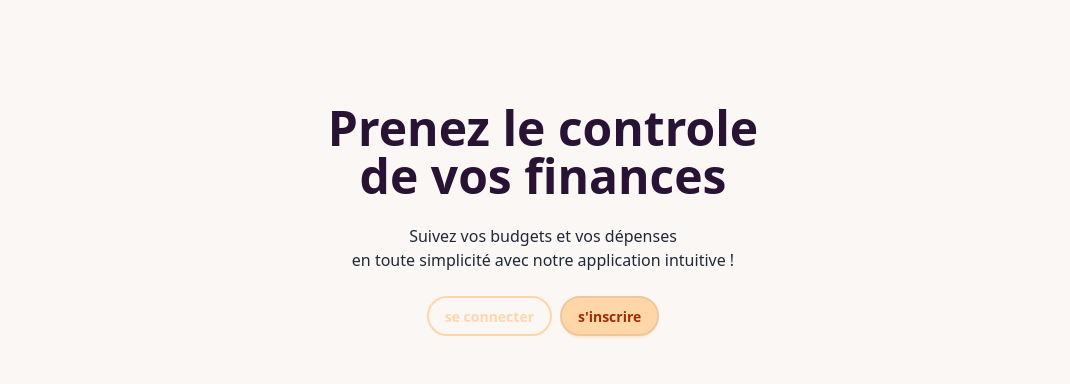
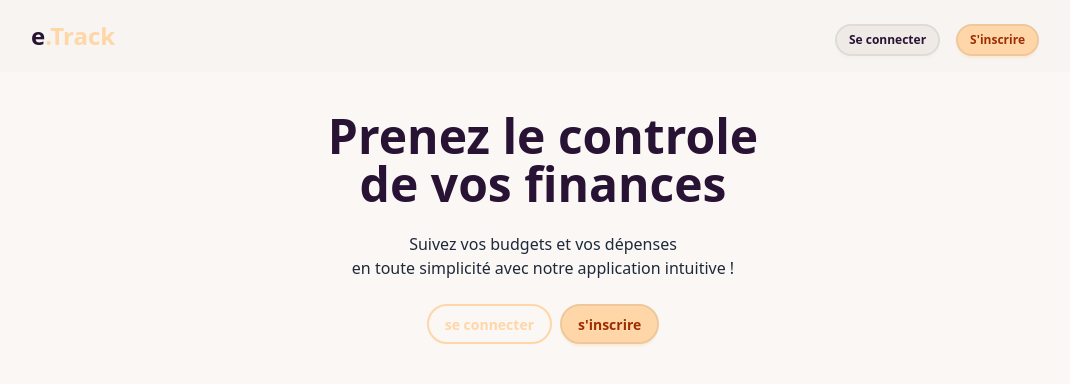
Before and after one commit to AchrafJarhou/gestion-finance, a Next.js app: page / in a window 1280 px wide. Shown: the top 384 px of the page, without its empty margins (97-1167 px from the left). Built offline with nearby package versions, Linux system fonts and the light colour scheme; no server answers.

Commit message:
creation comosent navbar

```diff
--- /dev/null
+++ b/app/components/Navbar.tsx
@@ -0,0 +1,64 @@
+"use client";
+import { UserButton, useUser } from "@clerk/nextjs";
+import Link from "next/link";
+import React from "react";
+
+const Navbar = () => {
+  const { isLoaded, isSignedIn, user } = useUser();
+
+  return (
+    <div className="bg-base-200/30 px-5 md:px-[10%] py-4">
+      {isLoaded &&
+        (isSignedIn ? (
+          <>
+            <div className="flex justify-between items-center">
+              <div className="flex text-2xl items-center font-bold">
+                e <span className="text-accent">.Track</span>
+              </div>
+
+              <div className="md:flex hidden">
+                <Link href={"/budjets"} className="btn">
+                  Mes budjets
+                </Link>
+                <Link href={"/dashboard"} className="btn mx-4">
+                  Tableau de bord
+                </Link>
+                <Link href={"/transactions"} className="btn">
+                  Mes Transactions
+                </Link>
+              </div>
+              <UserButton />
+            </div>
+
+            <div className="md:hidden flex mt-2 justify-center">
+              <Link href={"/budjets"} className="btn btn-sm">
+                Mes budjets
+              </Link>
+              <Link href={"/dashboard"} className="btn mx-4 btn-sm">
+                Tableau de bord
+              </Link>
+              <Link href={"/transactions"} className="btn btn-sm">
+                Mes Transactions
+              </Link>
+            </div>
+          </>
+        ) : (
+          <div className="flex items-center justify-between">
+            <div className="flex text-2xl items-center font-bold">
+              e <span className="text-accent">.Track</span>
+            </div>
+            <div className=" flex mt-2 justify-center">
+              <Link href={"/sign-in"} className="btn btn-sm">
+                Se connecter
+              </Link>
+              <Link href={"/sign-up"} className="btn mx-4 btn-sm btn-accent">
+                S'inscrire
+              </Link>
+            </div>
+          </div>
+        ))}
+    </div>
+  );
+};
+
+export default Navbar;
--- a/app/layout.tsx
+++ b/app/layout.tsx
@@ -36,7 +36,6 @@
         <body
           className={`${geistSans.variable} ${geistMono.variable} antialiased`}
         >
-          <header className="flex justify-end items-center p-4 gap-4 h-16"></header>
           {children}
         </body>
       </html>
--- a/app/page.tsx
+++ b/app/page.tsx
@@ -1,9 +1,12 @@
 import Image from "next/image";
 import Link from "next/link";
+import Navbar from "./components/Navbar";
 
 export default function Home() {
   return (
     <div>
+      <Navbar />
+
       <div className="flex items-center justify-center flex-col py-10 w-full">
         <div>
           <div className="flex flex-col">
```
